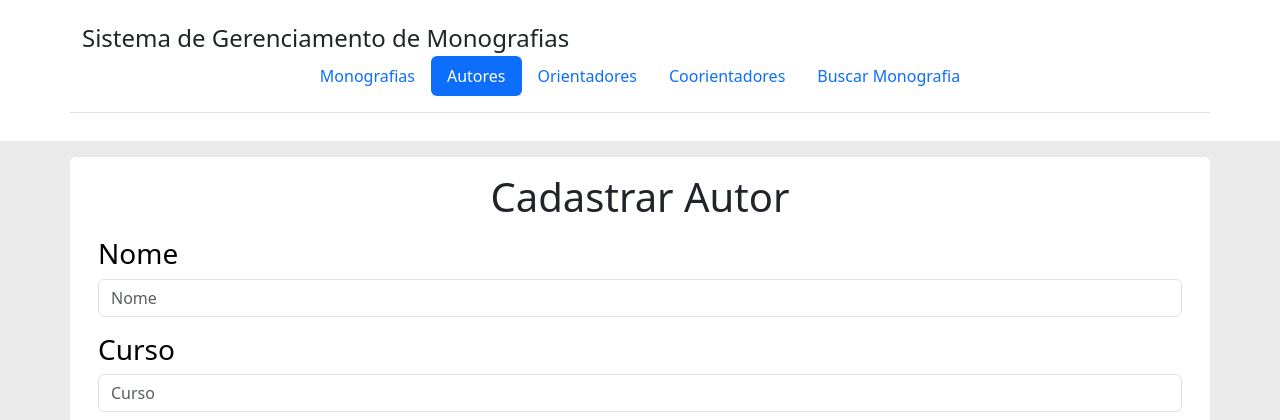
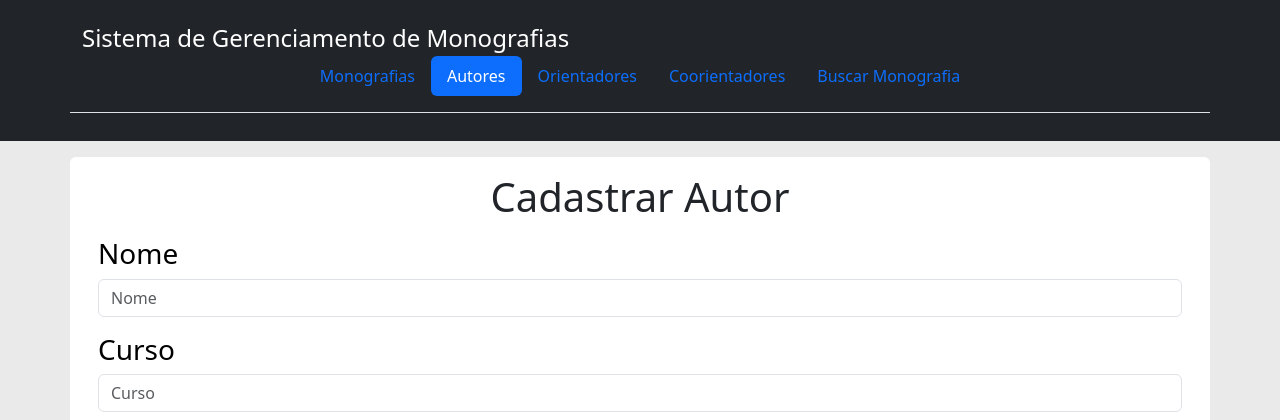
Before and after one commit to tiagosmarqs/sistema-monografia, a Django app: page /autor/cadastrar/ in a window 1280 px wide. Shown: the top 420 px of the page. Run offline with Django 4.2, Linux system fonts and the light colour scheme; some libraries are stand-ins or nearby versions.

Commit message:
atualização de cores do menu

```diff
--- a/templates/index.html
+++ b/templates/index.html
@@ -10,9 +10,9 @@
     <script type="text/javascript" src={% static "js/jquery-3.6.1.min.js" %}></script>
   </head>
 
-  <div class="bg-white p-1 sticky-top">
+  <div class="bg-dark p-1 sticky-top">
     <header class="container d-flex flex-wrap justify-content-center py-3 mb-4 border-bottom">
-      <a href="/" class="d-flex align-items-center mb-3 mb-md-0 me-md-auto text-dark text-decoration-none">
+      <a href="/" class="d-flex align-items-center mb-3 mb-md-0 me-md-auto text-white text-decoration-none">
         <span class="fs-4">Sistema de Gerenciamento de Monografias</span>
       </a>
       {% if page %}
```
